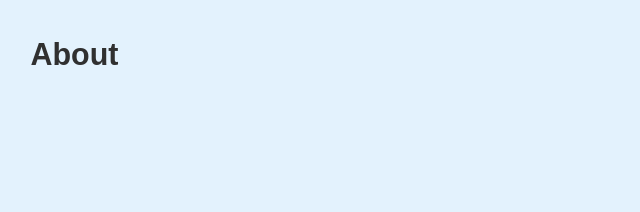
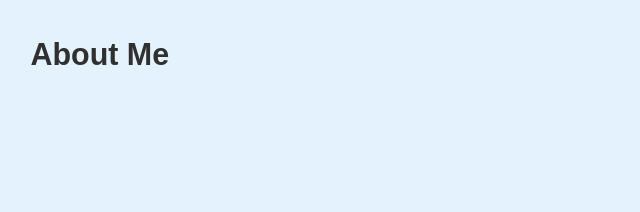
Before and after one commit to riazbm/portfolio-me, a plain HTML site: page index.html in a window 1280 px wide. Shown: the top 212 px of the page, 0-640 px from the left. Drawn offline with Linux system fonts and the light colour scheme.

Commit message:
Update index.html
yeah!

```diff
--- a/index.html
+++ b/index.html
@@ -9,7 +9,7 @@
 </head>
 <body>
     <header class="header">
-        <a href="/" class="logo">About</a>
+        <a href="/" class="logo">About Me</a>
         <a href="cv.pdf" class="download">Download PT</a>
         <div class="cover"></div>
 
```
